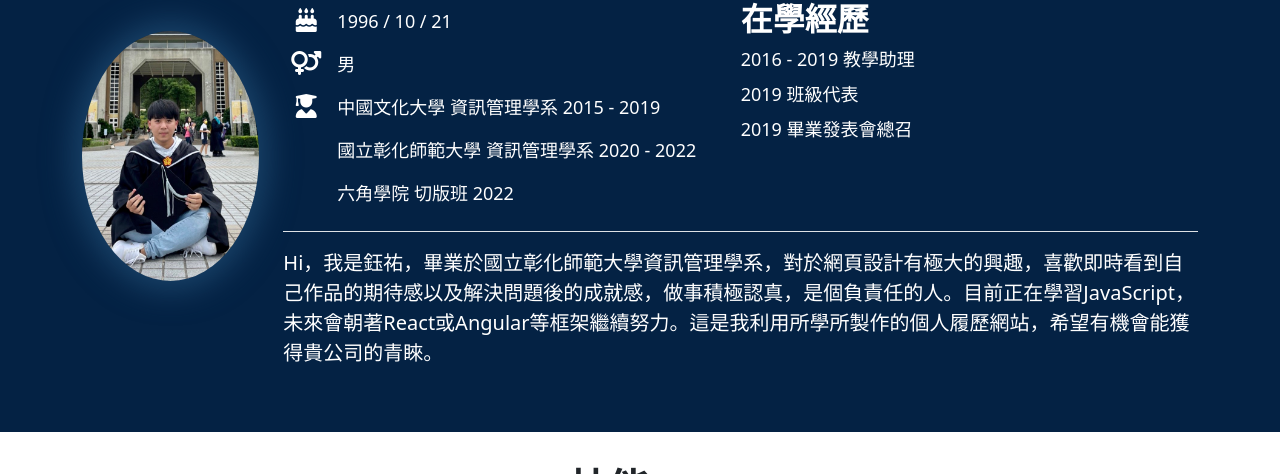
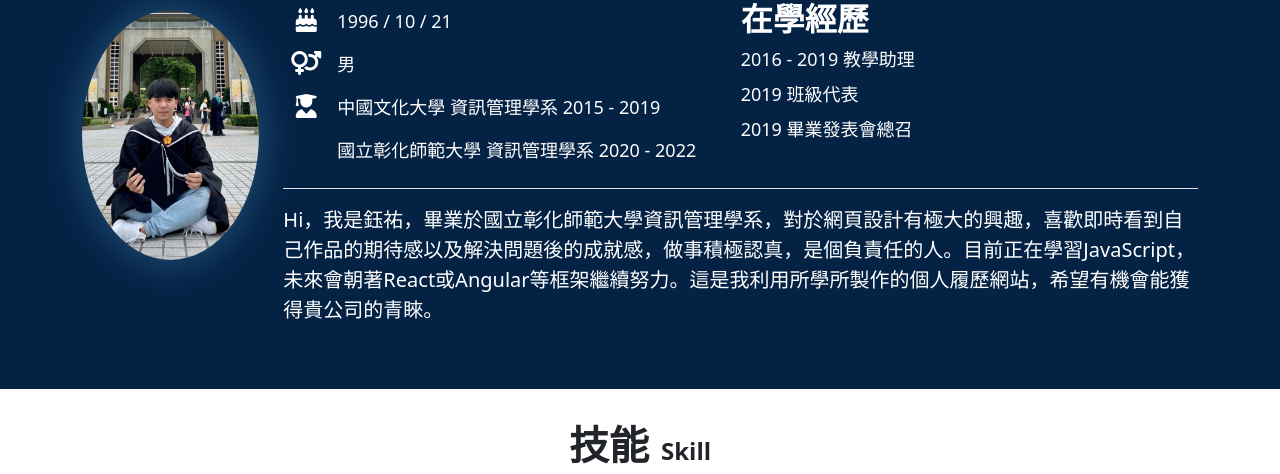
Before and after one commit to yoyo1021/Resume, a plain HTML site: page index.html in a window 1280 px wide. Shown: the part 974-1448 px from the top of the page. Drawn offline with nearby package versions, Linux system fonts and the light colour scheme.

Commit message:
Update 2023-09-18T12:39:05.438Z

```diff
--- a/index.html
+++ b/index.html
@@ -91,11 +91,11 @@
                       </td>
                       <td class="border-0 fs-md-5">國立彰化師範大學 資訊管理學系 2020 - 2022</td>
                     </tr>
-                    <tr data-aos="fade-right">
+                    <!-- <tr data-aos="fade-right">
                       <td class="border-0 text-center" style="width:10%">
                       </td>
                       <td class="border-0 fs-md-5">六角學院 切版班 2022</td>
-                    </tr>
+                    </tr> -->
                   </tbody>
           </table>
           <div class="exp w-100 text-center text-lg-start" data-aos="fade-left">
```
